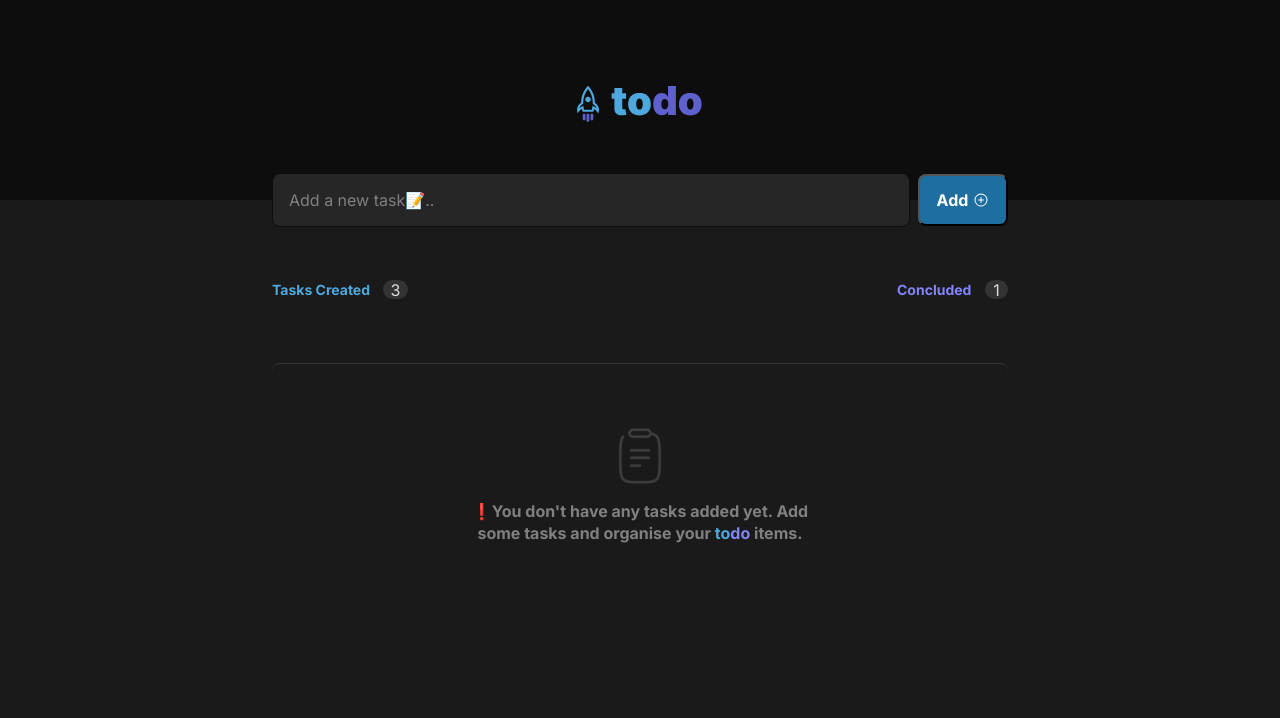
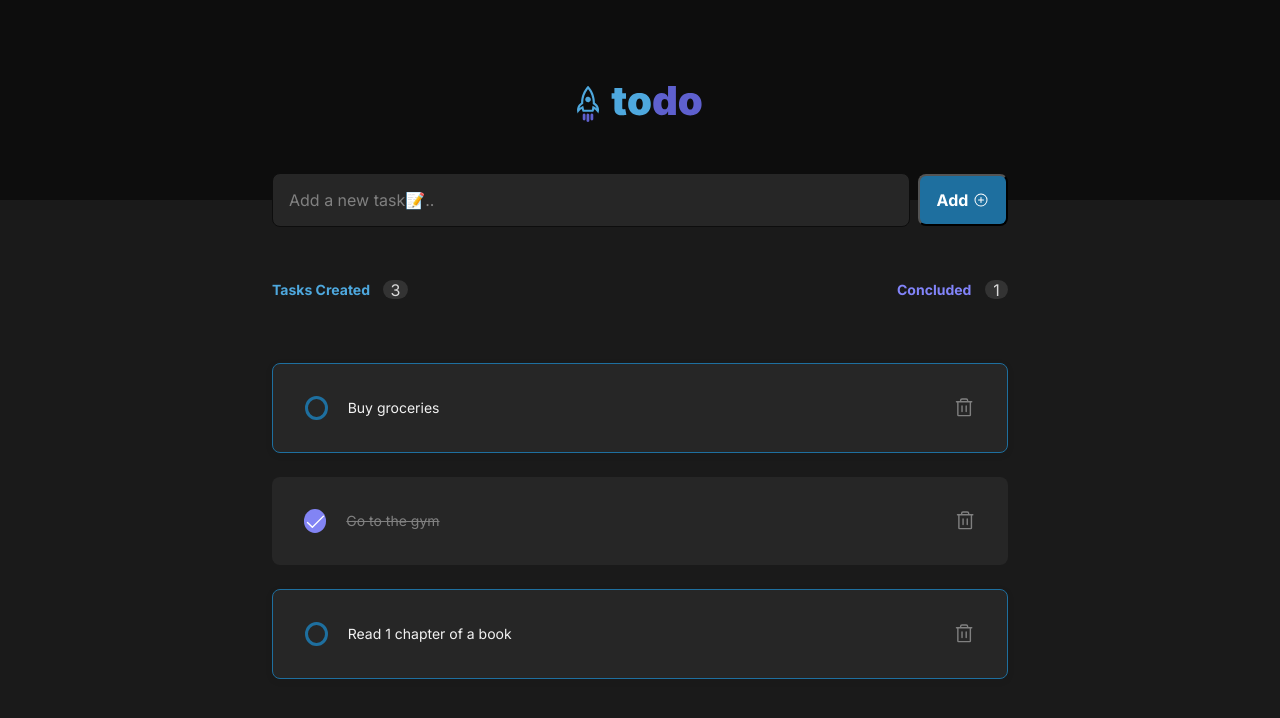
Before and after one commit to jonrusso/Todo-list, a Next.js app: page / in a window 1280 px wide. Shown: the top 718 px of the page. Built offline with nearby package versions, Linux system fonts and the light colour scheme.

Commit message:
build: ternary expression 📦

```diff
--- a/src/components/TasksContainer/Tasks/TaskList.module.css
+++ b/src/components/TasksContainer/Tasks/TaskList.module.css
@@ -14,9 +14,14 @@
   width: 100%;
   padding: 32px;
   background: var(--gray-500);
-  border: 1px solid var(--gray-400);
+  border: 1px solid var(--blue-dark);
   box-shadow: 0 2px 8px rgba(0, 0, 0, 0.06);
   border-radius: 8px;
+}
+
+.listCompleted {
+  border: none;
+  box-shadow: none;
 }
 
 .checkbox {
@@ -67,6 +72,11 @@
   flex-grow: 1;
 }
 
+.taskContentCompleted {
+  text-decoration: line-through;
+  color: var(--gray-300);
+}
+
 .trashIcon {
   background: none;
   border: none;
--- a/src/components/TasksContainer/Tasks/TaskList.tsx
+++ b/src/components/TasksContainer/Tasks/TaskList.tsx
@@ -21,7 +21,8 @@ export function TaskList({ tasks }: TaskListProps) {
   return (
     <div className={styles.tasksWrapper}>
       {tasks.map((task) => (
-        <div key={task.id} className={styles.list}>
+        <div key={task.id}
+        className={`${styles.list} ${task.completed ? styles.listCompleted : ''}`}>
           <Checkbox.Root
             checked={task.completed}
             onCheckedChange={() => {}}
@@ -33,7 +34,10 @@ export function TaskList({ tasks }: TaskListProps) {
               </Checkbox.Indicator>
             </div>
           </Checkbox.Root>
-          <span className={styles.taskContent}>{task.content}</span>
+          <span
+            className={`${styles.taskContent} ${task.completed ? styles.taskContentCompleted : ''}`}>
+            {task.content}
+            </span>
           <button
             className={styles.trashIcon}>
             <Trash size={24}
--- a/src/components/TasksContainer/TasksContainer.tsx
+++ b/src/components/TasksContainer/TasksContainer.tsx
@@ -8,7 +8,21 @@ export default function TasksContainer() {
   const concluded = 1;
 
   const tasks: Task[] = [
-
+    {
+      id: 1,
+      content: "Buy groceries",
+      completed: false,
+    },
+    {
+      id: 2,
+      content: "Go to the gym",
+      completed: true,
+    },
+    {
+      id: 3,
+      content: "Read 1 chapter of a book",
+      completed: false,
+    },
   ];
 
   return (
```
